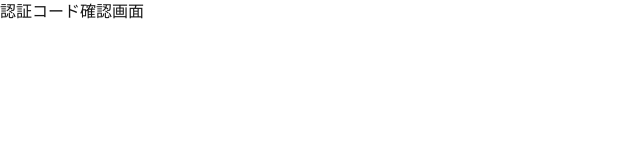
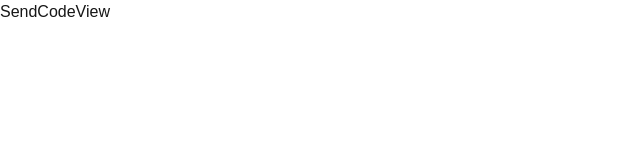
Before and after one commit to tdu25-wsp/mimo-frontend, a Next.js app: page /verify-code in a window 1280 px wide. Shown: the top 160 px of the page, without its empty margins (0-640 px from the left). Built offline with nearby package versions, Linux system fonts and the light colour scheme.

Commit message:
認証コード確認画面からSendCodeViewに変更

```diff
--- a/app/(auth)/verify-code/page.tsx
+++ b/app/(auth)/verify-code/page.tsx
@@ -1,7 +1,7 @@
 export default function VerifyCodePage() {
   return (
     <div>
-      <h1>認証コード確認画面</h1>
+      <h1>SendCodeView</h1>
     </div>
   );
 }
```
